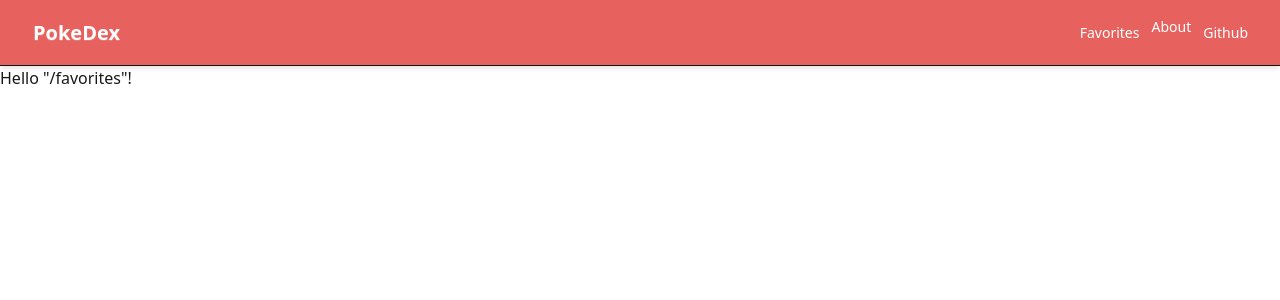
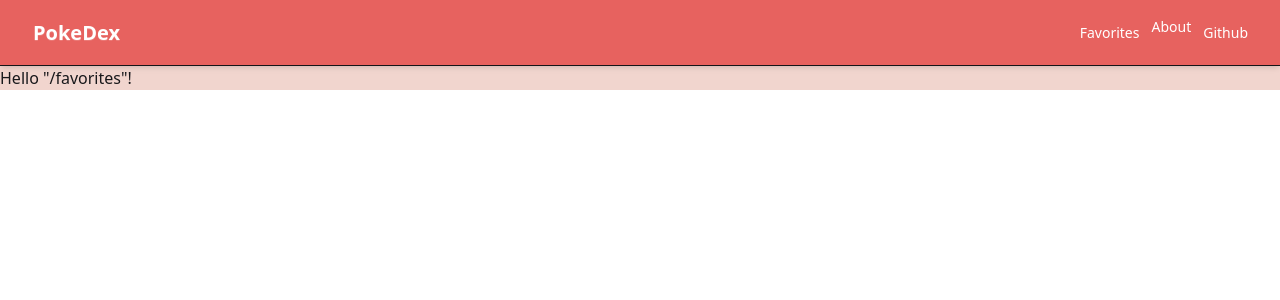
Before and after one commit to EliasEgel/react-mvp, a React (Vite) app in the folder pokedex-explorer/: page /favorites in a window 1280 px wide. Shown: the top 300 px of the page. Built offline with nearby package versions, Linux system fonts and the light colour scheme.

Commit message:
added som basic styling to favorites, added entry number to pokemon

```diff
--- a/pokedex-explorer/src/routes/$pokemon.tsx
+++ b/pokedex-explorer/src/routes/$pokemon.tsx
@@ -38,6 +38,7 @@ function RouteComponent() {
                 {typeInfo.type.name}
               </span>
             ))} </div>
+            <div className="text-black">Pokedex Entry: {data.id}</div>
              <div className="text-black">Weight: {data.weight/100} kg</div>
              <div className="text-black">Weight: {data.height/10} m</div>
         </div>
--- a/pokedex-explorer/src/routes/favorites.tsx
+++ b/pokedex-explorer/src/routes/favorites.tsx
@@ -1,9 +1,9 @@
-import { createFileRoute } from '@tanstack/react-router'
+import { createFileRoute } from "@tanstack/react-router";
 
-export const Route = createFileRoute('/favorites')({
+export const Route = createFileRoute("/favorites")({
   component: Favorites,
-})
+});
 
 function Favorites() {
-  return <div>Hello "/favorites"!</div>
+  return <div className="bg-[#f1d5ce]">Hello "/favorites"!</div>;
 }
```
